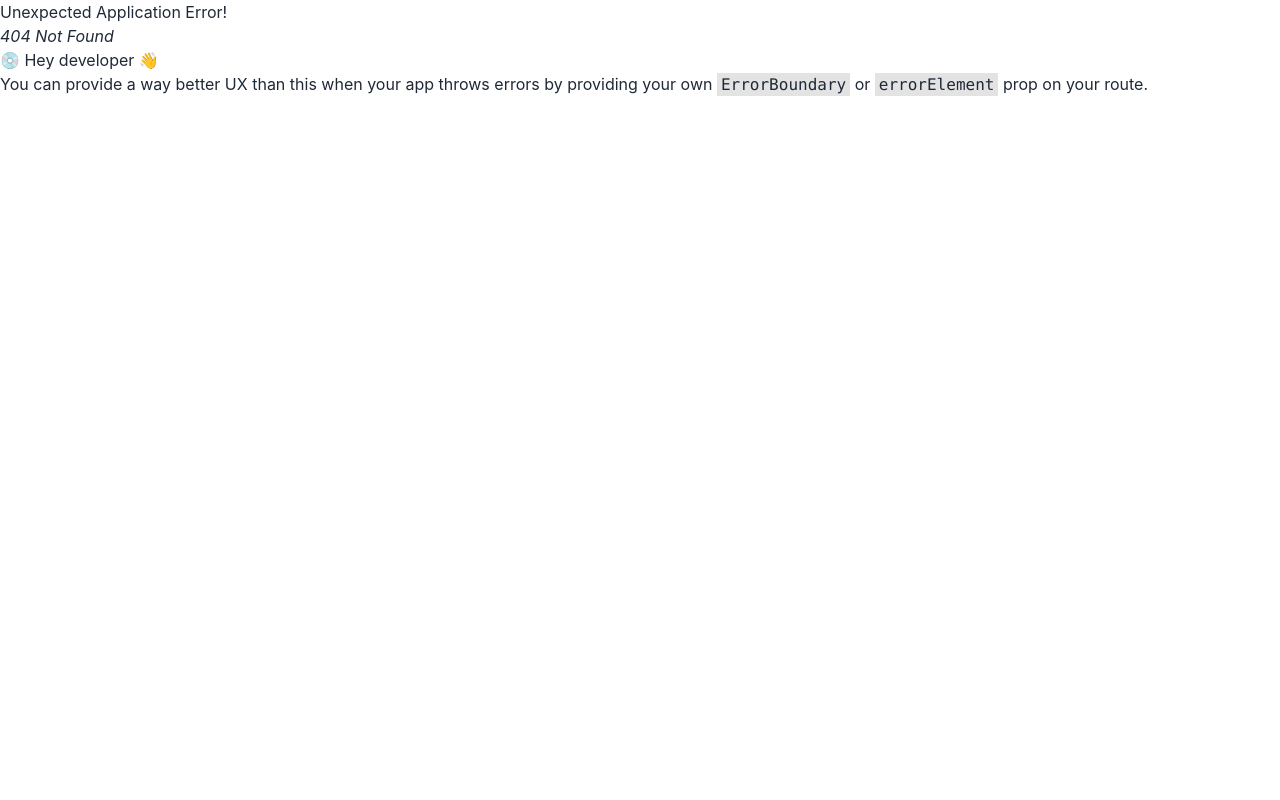
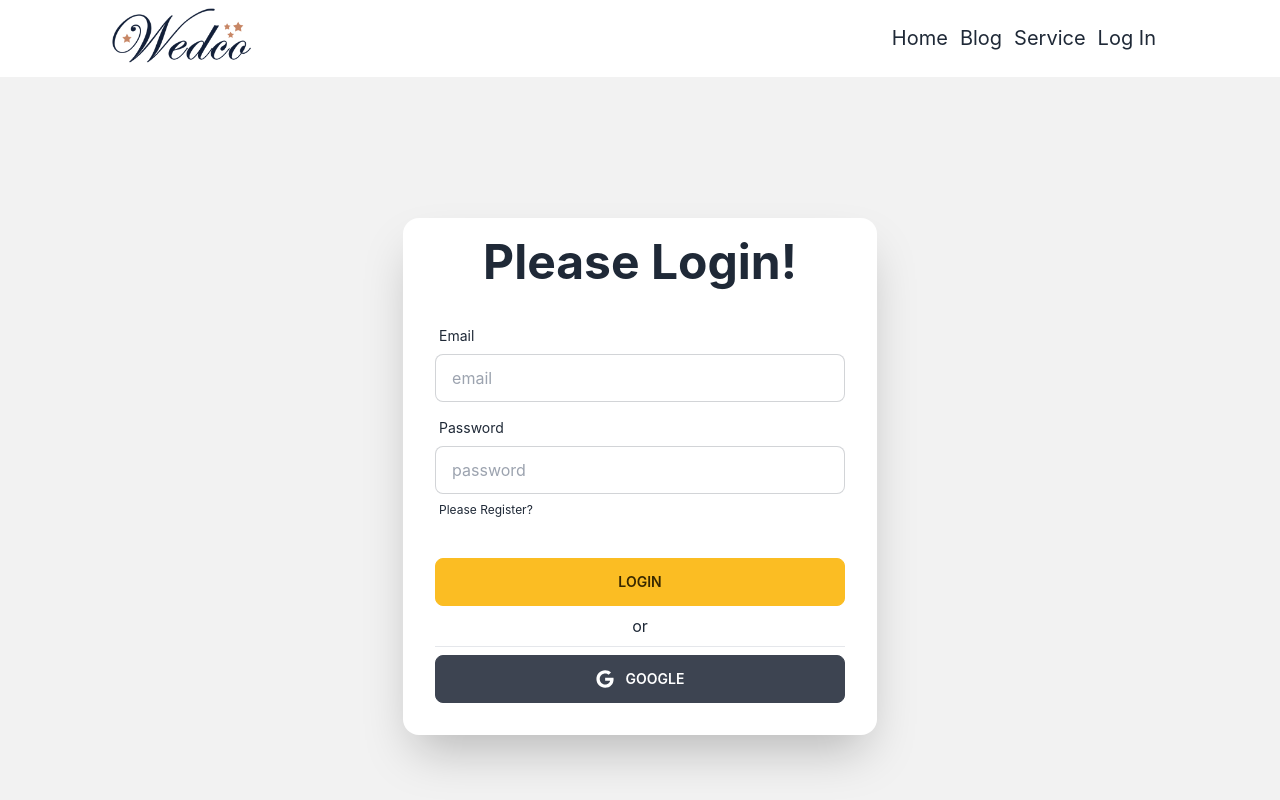
Before and after one commit to webexpertsabbir/service-review-client-side, a React (Create React App) app: page /login in a window 1280 px wide. Before the commit this address had no page. Shown: the top 800 px of the page. Built offline with nearby package versions, Linux system fonts and the light colour scheme.

Commit message:
login form

```diff
--- a/src/Home/Home.js
+++ b/src/Home/Home.js
@@ -9,7 +9,7 @@ const Home = () => {
         <div>
             <Banner></Banner>
 
-            <div className="hero min-h-screen bg-base-200 lg:px-28">
+            <div className="hero min-h-screen bg-base-200 lg:px-28 py-14">
                 <div className="hero-content flex-col lg:flex-row">
                     <img src={singelImage} className="max-w-sm rounded-lg shadow-2xl" />
                     <div className='ml-12'>
--- a/src/Routes/Routes.js
+++ b/src/Routes/Routes.js
@@ -1,5 +1,6 @@
 import { createBrowserRouter } from "react-router-dom";
 import Blog from "../components/Blog/Blog";
+import LogIn from "../components/LogIn/LogIn";
 import Service from "../components/Service/Service";
 import Home from "../Home/Home";
 import Main from "../layout/Main";
@@ -21,6 +22,10 @@ const router = createBrowserRouter([
             {
                 path: '/service',
                 element: <Service></Service>
+            },
+            {
+                path: '/login',
+                element: <LogIn></LogIn>
             }
         ]
     }
--- a/src/components/Header/Header.js
+++ b/src/components/Header/Header.js
@@ -10,9 +10,10 @@ const Header = () => {
             </div>
             <div className="flex-none">
                 <ul className="menu menu-horizontal p-0 text-xl">
-                    <Link to='/'>Home</Link>
-                    <Link to='/blog' className='mx-3'>Blog</Link>
-                    <Link to='/service'>Service</Link>
+                    <Link to='/' className='mr-3'>Home</Link>
+                    <Link to='/blog' className='mr-3'>Blog</Link>
+                    <Link to='/service' className='mr-3'>Service</Link>
+                    <Link to='/login' className='mr-3'>Log In</Link>
                 </ul>
             </div>
         </div>
--- /dev/null
+++ b/src/components/LogIn/LogIn.js
@@ -0,0 +1,44 @@
+import React from 'react';
+import { FaGoogle } from "react-icons/fa";
+const LogIn = () => {
+    return (
+        <div>
+            <div className="hero min-h-screen bg-base-200 lg:px-28">
+                <div className="hero-content">
+
+                    <div className="card flex-shrink-0 w-full shadow-2xl bg-base-100">
+
+                            <h1 className="text-5xl font-bold px-20 pt-5">Please Login!</h1>
+
+                        <div className="card-body">
+                            <div className="form-control">
+                                <label className="label">
+                                    <span className="label-text">Email</span>
+                                </label>
+                                <input type="text" placeholder="email" className="input input-bordered" />
+                            </div>
+                            <div className="form-control">
+                                <label className="label">
+                                    <span className="label-text">Password</span>
+                                </label>
+                                <input type="text" placeholder="password" className="input input-bordered" />
+                                <label className="label">
+                                    <a href="#" className="label-text-alt link link-hover">Please Register?</a>
+                                </label>
+                            </div>
+                            <div className="form-control mt-6">
+                                <button className="btn btn-warning">Login</button>
+                            </div>
+                            <h2 className='text-center'>or</h2>
+                            <hr />
+                            <button className='btn'> <FaGoogle className='mr-3 text-lg'></FaGoogle> Google</button>
+
+                        </div>
+                    </div>
+                </div>
+            </div>
+        </div>
+    );
+};
+
+export default LogIn;
--- /dev/null
+++ b/src/components/SignUp/SignUp.js
@@ -0,0 +1,11 @@
+import React from 'react';
+
+const SignUp = () => {
+    return (
+        <div>
+            <h2>Registration</h2>
+        </div>
+    );
+};
+
+export default SignUp;
```
